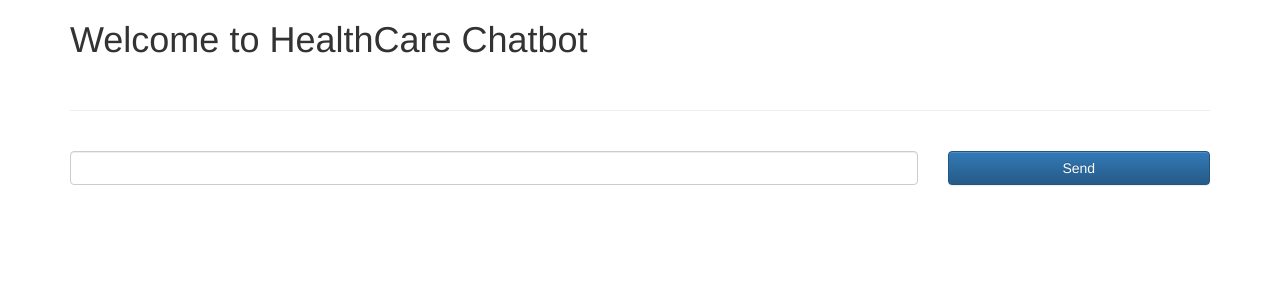
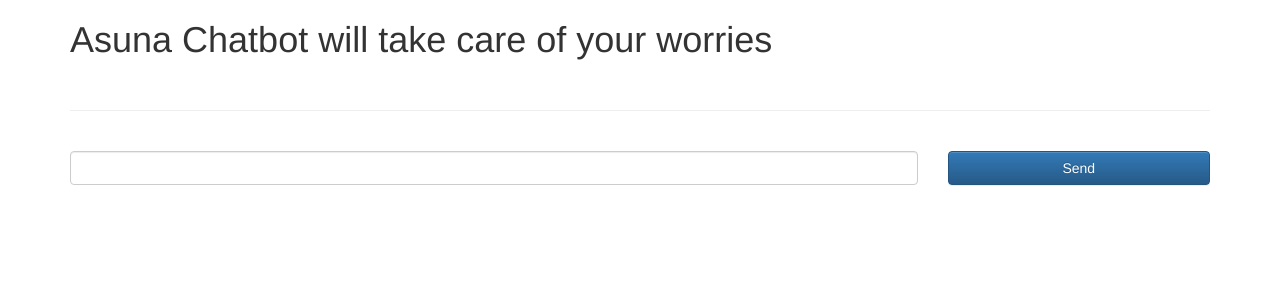
Before and after one commit to dameningen01/HealthCare_Chatbot, a Flask app: page / in a window 1280 px wide. Shown: the top 300 px of the page. Run offline with Flask 2, Linux system fonts and the light colour scheme; some libraries are stand-ins or nearby versions.

Commit message:
Add files via upload

```diff
--- a/pytorchChatbot/templates/index.html
+++ b/pytorchChatbot/templates/index.html
@@ -8,7 +8,7 @@
     <meta name="description" content="">
     <meta name="viewport" content="width=device-width, initial-scale=1">
 
-    <title>HealthCare</title>
+    <title>Asuna HealthCare</title>
 
     <link rel="stylesheet" href="https://maxcdn.bootstrapcdn.com/bootstrap/3.3.7/css/bootstrap.min.css" integrity="sha384-BVYiiSIFeK1dGmJRAkycuHAHRg32OmUcww7on3RYdg4Va+PmSTsz/K68vbdEjh4u" crossorigin="anonymous">
     <link rel="stylesheet" href="https://maxcdn.bootstrapcdn.com/bootstrap/3.3.7/css/bootstrap-theme.min.css" integrity="sha384-rHyoN1iRsVXV4nD0JutlnGaslCJuC7uwjduW9SVrLvRYooPp2bWYgmgJQIXwl/Sp" crossorigin="anonymous">
@@ -16,7 +16,7 @@
   </head>
   <body>
     <div class="container">
-      <h1>Welcome to HealthCare Chatbot</h1>
+      <h1>Asuna Chatbot will take care of your worries</h1>
       <br>
       <hr>
       <br>
@@ -59,7 +59,7 @@
                   question: $("#question").val()
               },
               success: function(result) {
-                $("#response").append("<br>Me: "+$("#question").val()+ "<br> Karabo: "+result.response);
+                $("#response").append("<br>Me: "+$("#question").val()+ "<br> Asuna: "+result.response);
                 $("#question").val("")
               },
               error: function(result) {
```
